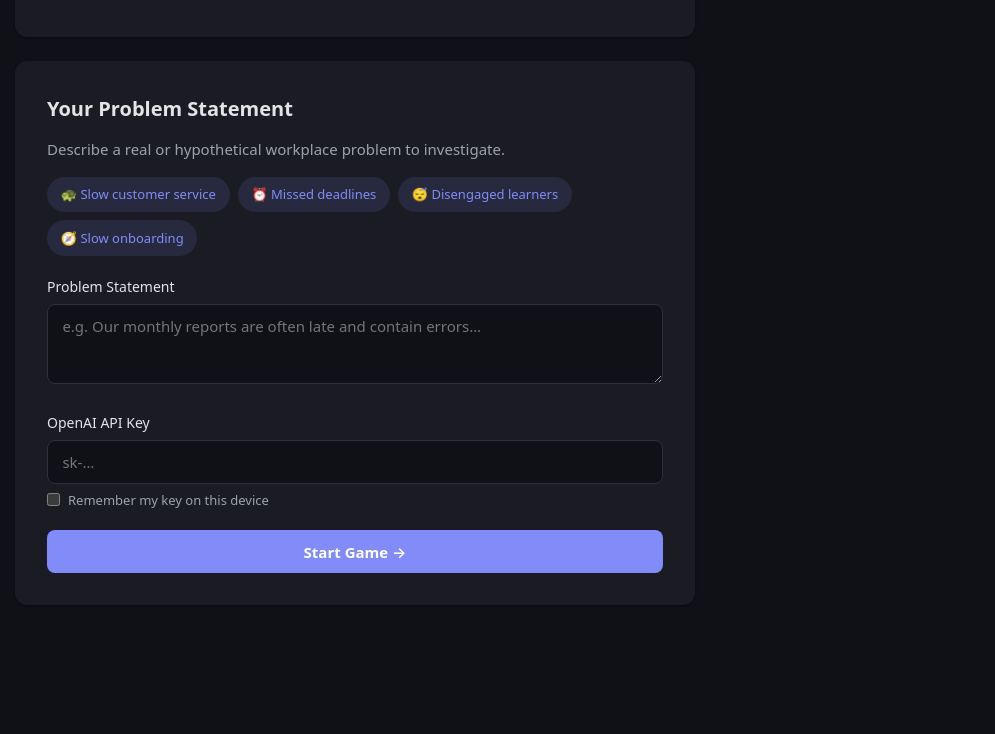
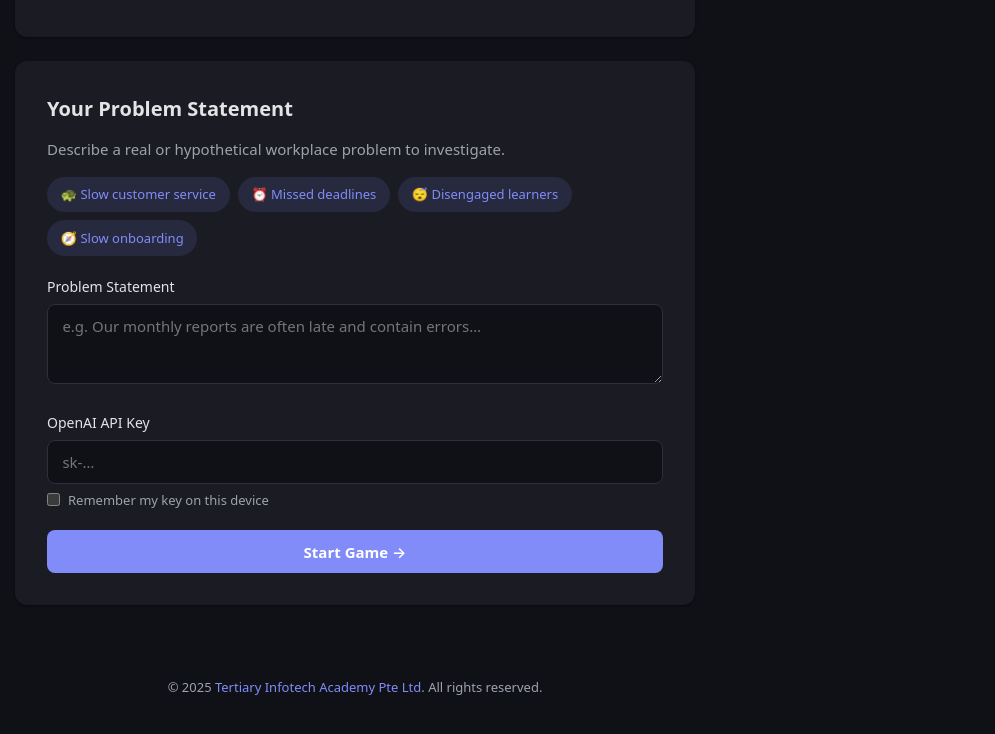
Before and after one commit to alfredang/5whys, a plain HTML site: page index.html in a window 1280 px wide. Shown: the part 280-1014 px from the top of the page, without its empty margins (285-1280 px from the left). Before the commit the page ends 941 px from the top, so only its background shows below. Drawn offline with Linux system fonts and the light colour scheme.

Commit message:
Add footer with Tertiary Infotech Academy link
Co-Authored-By: Claude Opus 4.6 (1M context) <noreply@anthropic.com>

```diff
--- a/index.html
+++ b/index.html
@@ -751,5 +751,9 @@ function esc(s) {
 }
 </script>
 
+<footer style="margin-top:2rem;padding:1rem 0;text-align:center;font-size:.813rem;color:var(--muted)">
+  © 2025 <a href="https://www.tertiarycourses.com.sg/" target="_blank" rel="noopener noreferrer" style="color:var(--accent);text-decoration:none">Tertiary Infotech Academy Pte Ltd</a>. All rights reserved.
+</footer>
+
 </body>
 </html>
```
